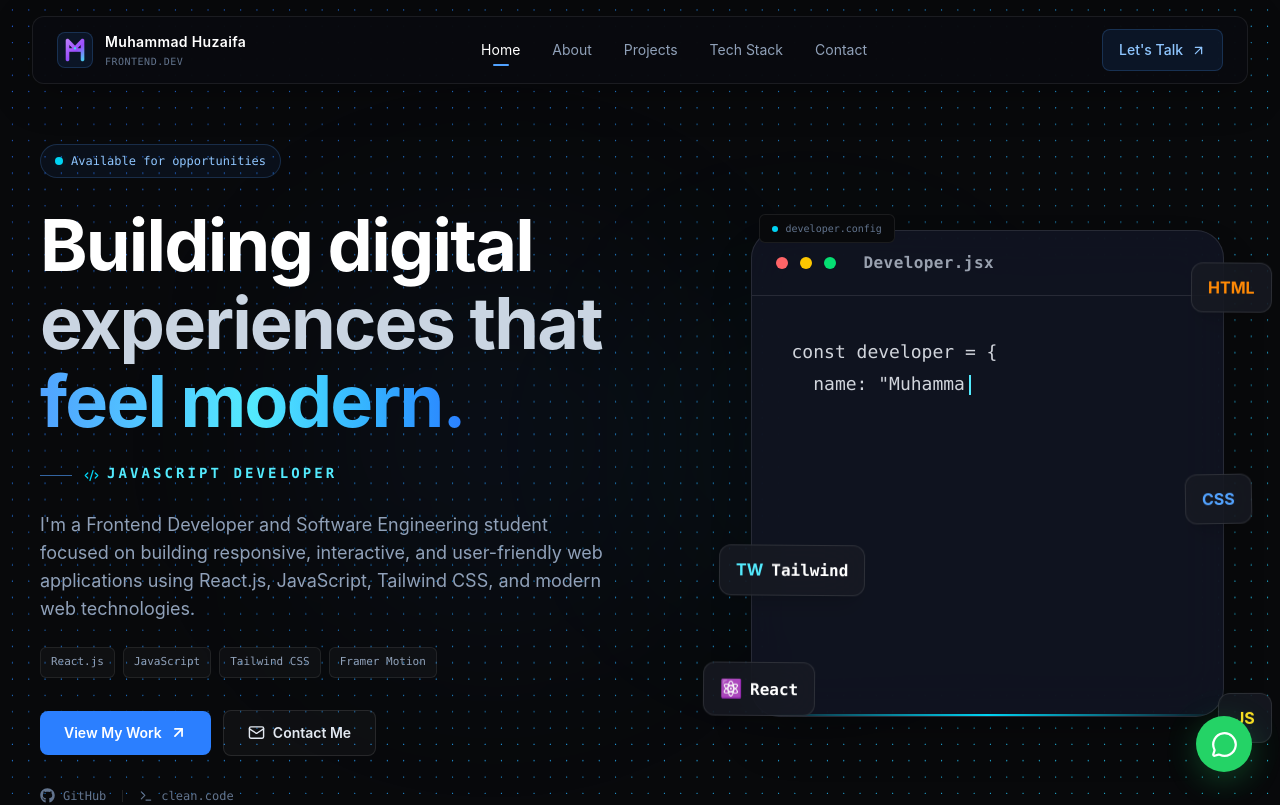
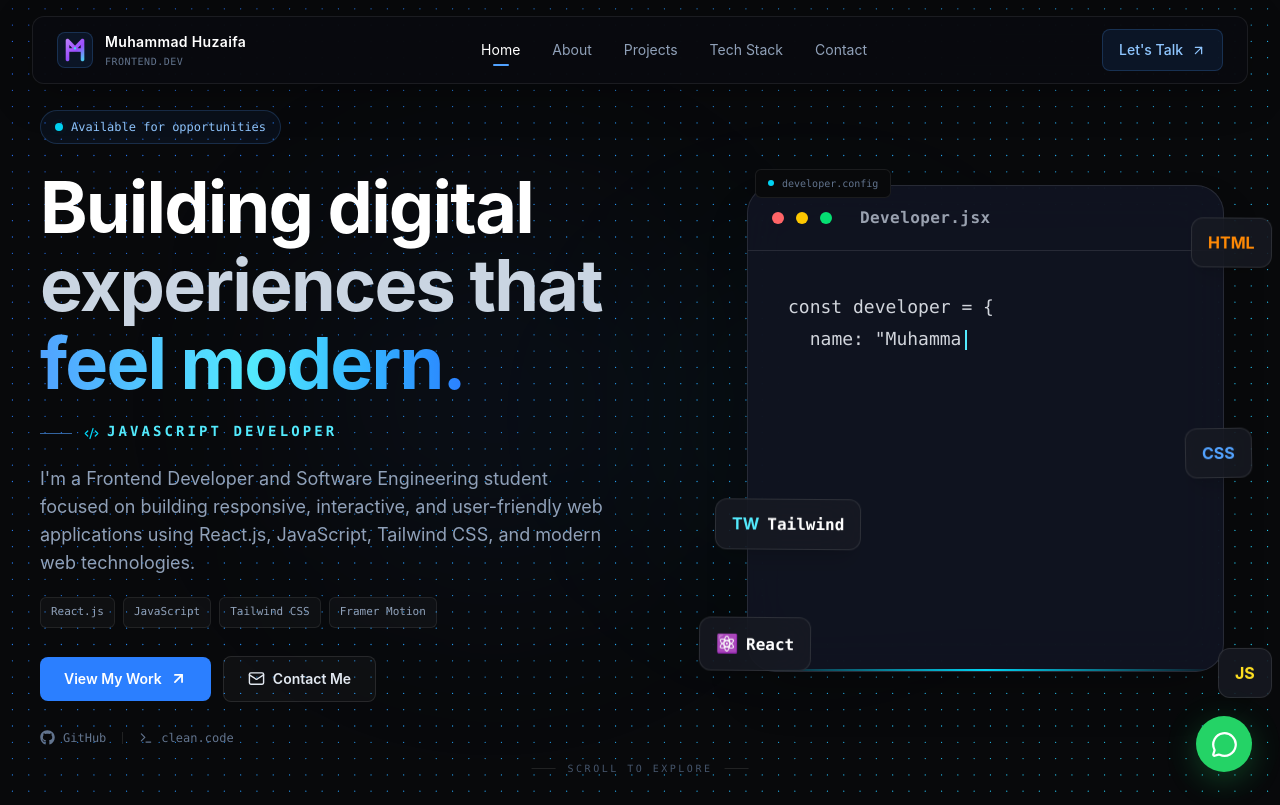
Before and after one commit to izafi/muhammad-huzaifa-portfolio, a React (Vite) app: page / in a window 1280 px wide. Shown: the top 805 px of the page. Built offline with nearby package versions, Linux system fonts and the light colour scheme.

Commit message:
style: adjust spacing and margins in Hero component for improved layout

```diff
--- a/src/components/Hero.jsx
+++ b/src/components/Hero.jsx
@@ -85,6 +85,7 @@
       </div>
 
       {/* Subtle background glow */}
+
       <div
         className="
           pointer-events-none
@@ -129,18 +130,18 @@
             flex-col
             items-center
             justify-center
-            gap-12
+            gap-8
             px-5
-            pb-16
-            pt-32
+            pb-8
+            pt-20
             sm:px-6
-            sm:pb-20
-            sm:pt-36
-            md:gap-14
+            sm:pb-10
+            sm:pt-24
+            md:gap-10
             md:px-8
             lg:flex-row
             lg:justify-between
-            lg:gap-12
+            lg:gap-10
             lg:px-8
             xl:px-10
           "
@@ -214,7 +215,7 @@
             <motion.h1
               variants={itemVariants}
               className="
-                mt-6
+                mt-5
                 text-4xl
                 font-bold
                 leading-[1.08]
@@ -222,7 +223,7 @@
                 text-white
                 sm:text-5xl
                 md:text-6xl
-                lg:mt-7
+                lg:mt-6
                 lg:text-6xl
                 xl:text-7xl
               "
@@ -255,7 +256,7 @@
             <motion.div
               variants={itemVariants}
               className="
-                mt-6
+                mt-5
                 flex
                 items-center
                 justify-center
@@ -316,7 +317,7 @@
               variants={itemVariants}
               className="
                 mx-auto
-                mt-6
+                mt-5
                 max-w-xl
                 text-sm
                 leading-7
@@ -338,7 +339,7 @@
             <motion.div
               variants={itemVariants}
               className="
-                mt-6
+                mt-5
                 flex
                 flex-wrap
                 items-center
@@ -356,6 +357,7 @@
                 <span
                   key={tech}
                   className="
+                    cursor-pointer
                     rounded-md
                     border
                     border-white/[0.08]
@@ -363,7 +365,6 @@
                     px-2.5
                     py-1.5
                     font-mono
-                    cursor-pointer
                     text-[10px]
                     text-slate-400
                     transition-colors
@@ -383,7 +384,7 @@
             <motion.div
               variants={itemVariants}
               className="
-                mt-8
+                mt-7
                 flex
                 flex-col
                 items-center
@@ -481,7 +482,7 @@
             <motion.div
               variants={itemVariants}
               className="
-                mt-8
+                mt-7
                 flex
                 items-center
                 justify-center
@@ -508,6 +509,7 @@
                 <FaGithub size={15} />
                 GitHub
               </a>
+
               <span className="h-3 w-px bg-white/10" />
 
               <span
@@ -521,7 +523,6 @@
                 "
               >
                 <Terminal size={14} />
-
                 clean.code
               </span>
             </motion.div>
@@ -552,7 +553,6 @@
             "
           >
             <div className="relative">
-
               {/* Small label */}
 
               <div
```
Lines whose indentation alone changed are shown as unchanged.
